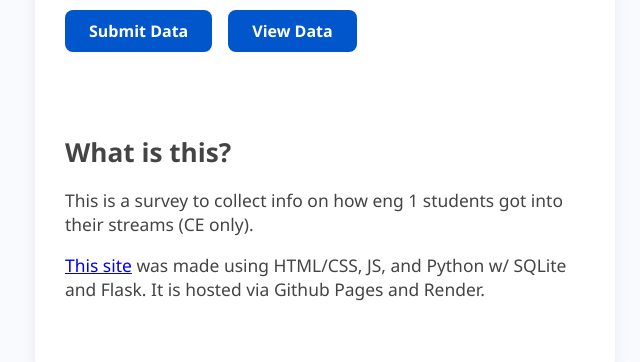
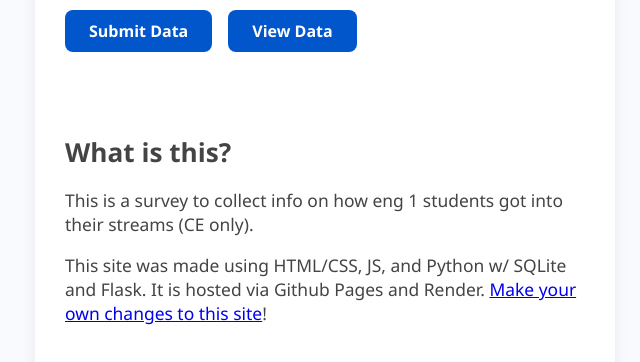
Before and after one commit to lepkinh/engineering-survey, a plain HTML site: page index.html in a window 1280 px wide. Shown: the part 162-524 px from the top of the page, without its empty margins (315-955 px from the left). Drawn offline with Linux system fonts and the light colour scheme.

Commit message:
updated index

```diff
--- a/index.html
+++ b/index.html
@@ -19,8 +19,8 @@
             </p>
 
             <p>
-                <a href="https://github.com/lepkinh/engineering-survey" style="text-decoration: underline;">This site</a> was made using HTML/CSS, JS, and Python w/ SQLite and Flask.
-                It is hosted via Github Pages and Render.
+                This site was made using HTML/CSS, JS, and Python w/ SQLite and Flask.
+                It is hosted via Github Pages and Render. <a href="https://github.com/lepkinh/engineering-survey" style="text-decoration: underline;">Make your own changes to this site</a>!
             </p>
         </section>
     </div>
```
